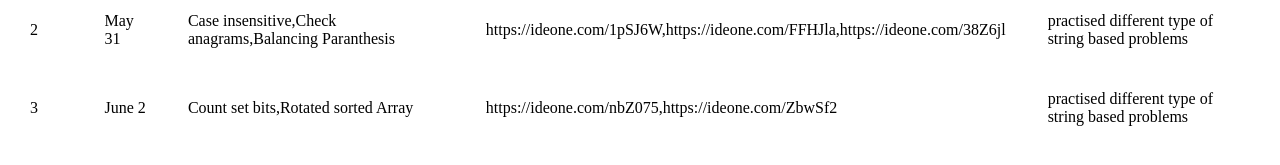
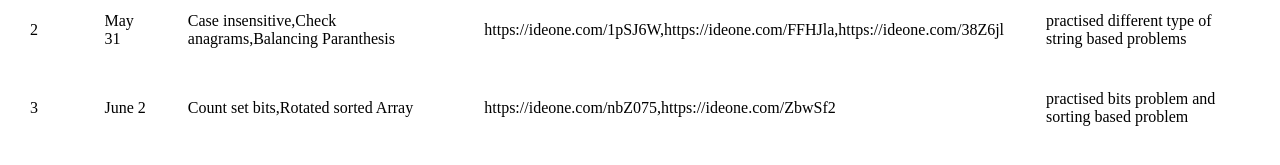
Before and after one commit to neelam-sandhya/neelam-sandhya.github.io, a plain HTML site: page index.html in a window 1280 px wide. Shown: the part 309-474 px from the top of the page. Drawn offline with Linux system fonts and the light colour scheme.

Commit message:
Update index.html

```diff
--- a/index.html
+++ b/index.html
@@ -39,7 +39,7 @@
             <td>June 2</td>
             <td>Count set bits,Rotated sorted Array</td>
             <td>https://ideone.com/nbZ075,https://ideone.com/ZbwSf2</td>
-            <td>practised different type of string based problems</td>
+            <td>practised bits problem and sorting based problem</td>
         </tr>
 
 
```
